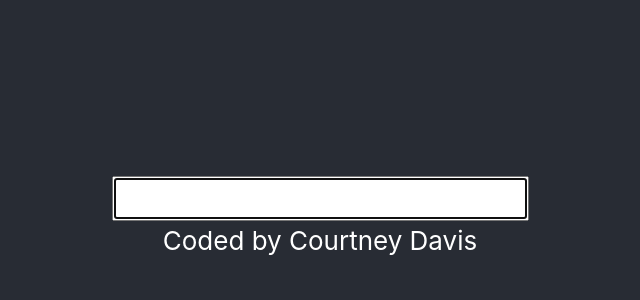
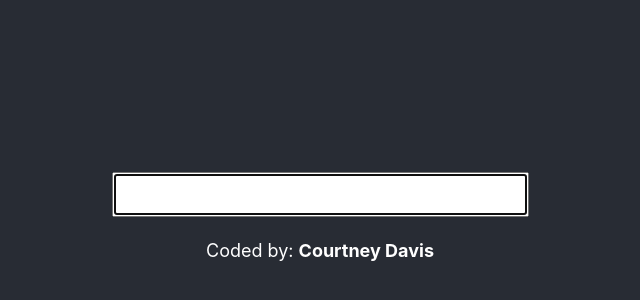
Before and after one commit to cdavis1809/react-dictionary-app, a React (Create React App) app: page / in a window 1280 px wide. Shown: the part 182-482 px from the top of the page, without its empty margins (320-960 px from the left). Built offline with nearby package versions, Linux system fonts and the light colour scheme.

Commit message:
updated footer

```diff
--- a/src/App.css
+++ b/src/App.css
@@ -9,7 +9,10 @@
   font-size: calc(10px + 2vmin);
   color: white;
 }
-
-.App-link {
-  color: #61dafb;
+footer {
+  margin-top: 20px;
+  font-size: 18px;
 }
+.author {
+  font-weight: bold;
+}
--- a/src/App.js
+++ b/src/App.js
@@ -9,7 +9,9 @@ export default function App() {
         <main>
           <Dictionary />
         </main>
-        <footer>Coded by Courtney Davis</footer>
+        <footer>
+          Coded by: <span className="author">Courtney Davis</span>
+        </footer>
       </div>
     </div>
   );
```
